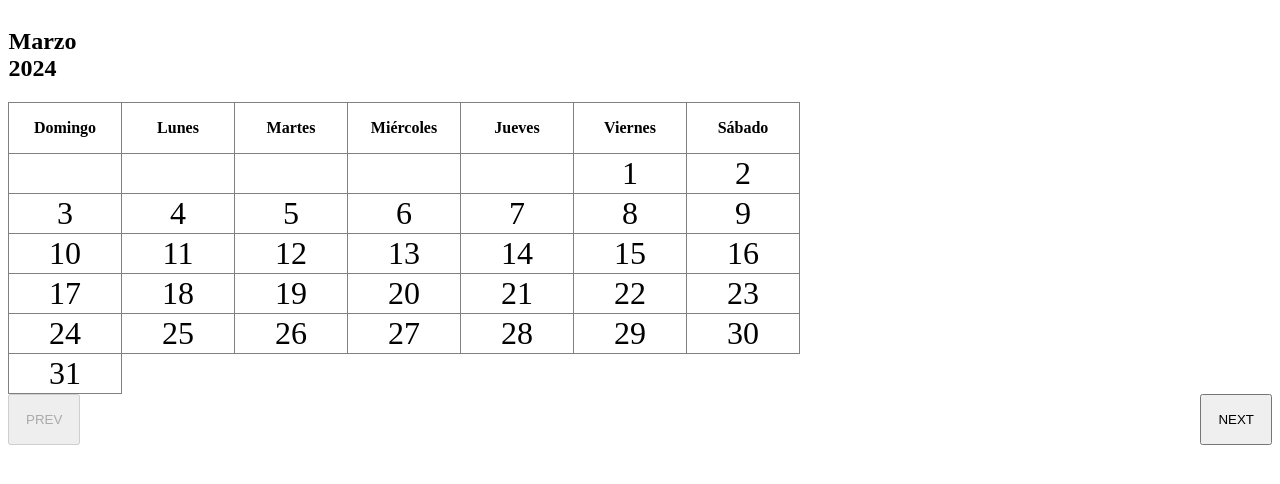
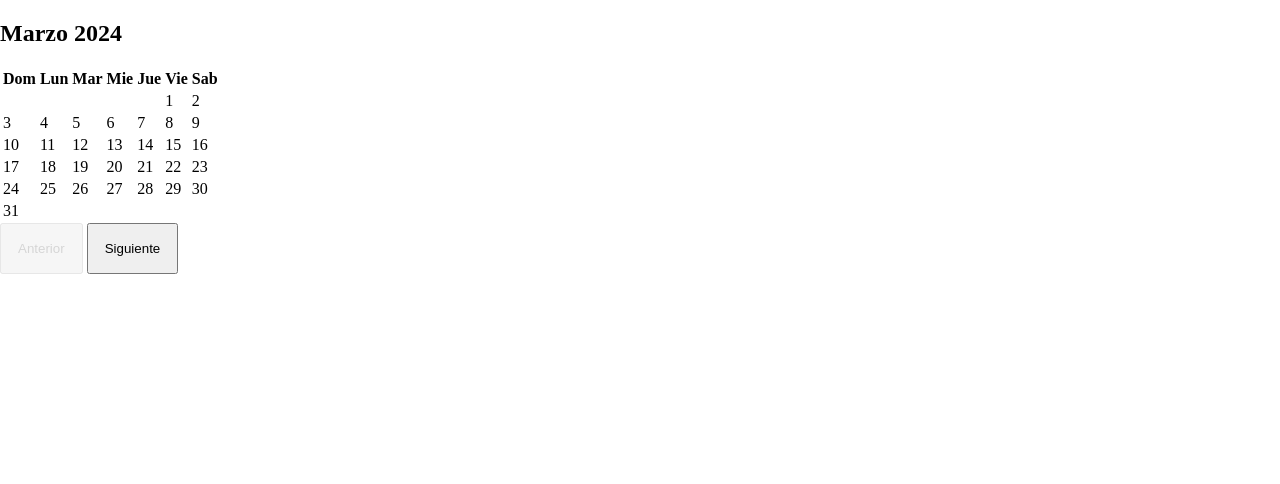
Before and after one commit to edsonangel89/calendar, a PHP site: page / in a window 1280 px wide. Shown: the top 484 px of the page. Run offline with PHP 8.4, Linux system fonts and the light colour scheme.

Commit message:
Defined calendar size for mobile

```diff
--- a/index.html
+++ b/index.html
@@ -7,10 +7,15 @@
   <link rel="stylesheet" href="./src/css/styles.css">
 </head>
 <body>
-  <table id="calendar"></table>
-  <div style="display: flex; justify-content: space-between;">
-    <button id="prev" onclick="prev()" class="choosebtn" disabled>PREV</button>
-    <button id="next" onclick="next()" class="choosebtn">NEXT</button>
+  <div class="main-container">
+    <div id="currentMY-container"></div>
+    <div class="calendar-container">
+      <table id="calendar"></table>
+    </div>
+    <div class="btns-container">
+      <button id="prev" onclick="prev()" class="choosebtn" disabled>Anterior</button>
+      <button id="next" onclick="next()" class="choosebtn">Siguiente</button>
+    </div>
   </div>
   <script src="./src/js/index.js"></script>
 </body>
--- a/src/css/styles.css
+++ b/src/css/styles.css
@@ -1,18 +1,9 @@
-#calendar {
-    width: auto;
-    /*border: solid red 1px;*/
-    border-collapse: collapse;
+body {
+    margin: 0;
+    box-sizing: border-box;
 }
-td, th {
-    width: 5rem;
-    border: 1px solid gray;
-  }
-th {
-    padding: 1rem;
-}
-td {
-    text-align: center;
-    font-size: 2rem;
+#prev {
+    opacity: 0.5;
 }
 td:hover {
     cursor: pointer;
--- a/src/js/index.js
+++ b/src/js/index.js
@@ -1,5 +1,6 @@
 const calendar = document.getElementById('calendar');
 const prevButton = document.getElementById('prev');
+const currentMonthYear = document.getElementById('currentMY-container');
 
 let today = new Date();
 let currentMonth;
@@ -31,9 +32,11 @@ function prev() {
     }
 
     if (today < new Date(currentYear, currentMonth)) {
+      prevButton.style.opacity = 1;
       prevButton.removeAttribute('disabled');
     }
     else {
+      prevButton.style.opacity = 0.5;
       prevButton.setAttribute('disabled', 'true');
     }
     createCalendar(currentYear, currentMonth);
@@ -48,9 +51,11 @@ function next() {
         currentMonth = currentMonth + 1;
     }
     if (today < new Date(currentYear, currentMonth)) {
+      prevButton.style.opacity = 1;
       prevButton.removeAttribute('disabled');
     }
     else {
+      prevButton.style.opacity = 0.5;
       prevButton.setAttribute('disabled', 'true');
     }
     createCalendar(currentYear, currentMonth);
@@ -61,7 +66,8 @@ function createCalendar(year, month) {
   const daysInMonth = new Date(year, month + 1, 0).getDate();
   const firstDayIndex = date.getDay();
 
-  const months = ['Enero',
+  const months = [
+    'Enero',
     'Febrero',
     'Marzo',
     'Abril',
@@ -74,16 +80,18 @@ function createCalendar(year, month) {
     'Noviembre',
     'Diciembre'];
 
+  currentMonthYear.innerHTML = `
+    <h2>${months[month]} ${year}</h2>
+  `
   calendar.innerHTML = `
-    <h2>${months[month]} ${year}</h2>
       <tr>
-        <th>Domingo</th>
-        <th>Lunes</th>
-        <th>Martes</th>
-        <th>Miércoles</th>
-        <th>Jueves</th>
-        <th>Viernes</th>
-        <th>Sábado</th>
+        <th>Dom</th>
+        <th>Lun</th>
+        <th>Mar</th>
+        <th>Mie</th>
+        <th>Jue</th>
+        <th>Vie</th>
+        <th>Sab</th>
       </tr>
   `;
 
```
Also changed, not shown: other parts of src/css/styles.css (+61 -0 lines).
